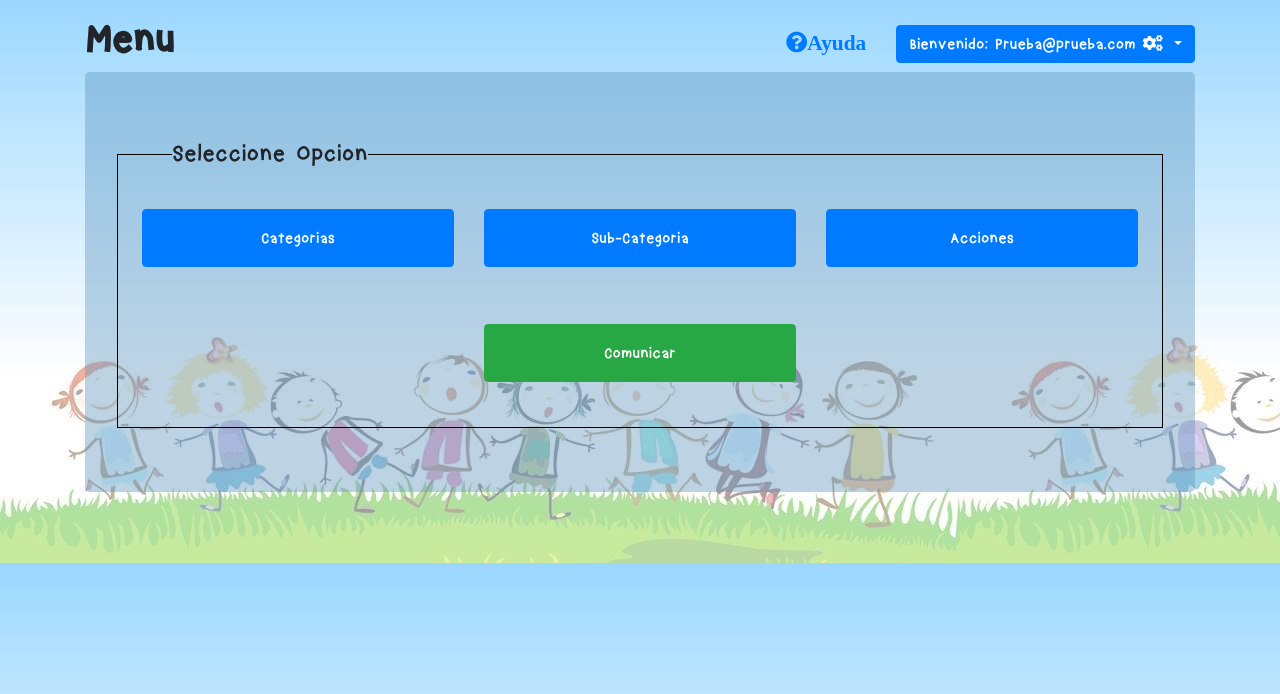
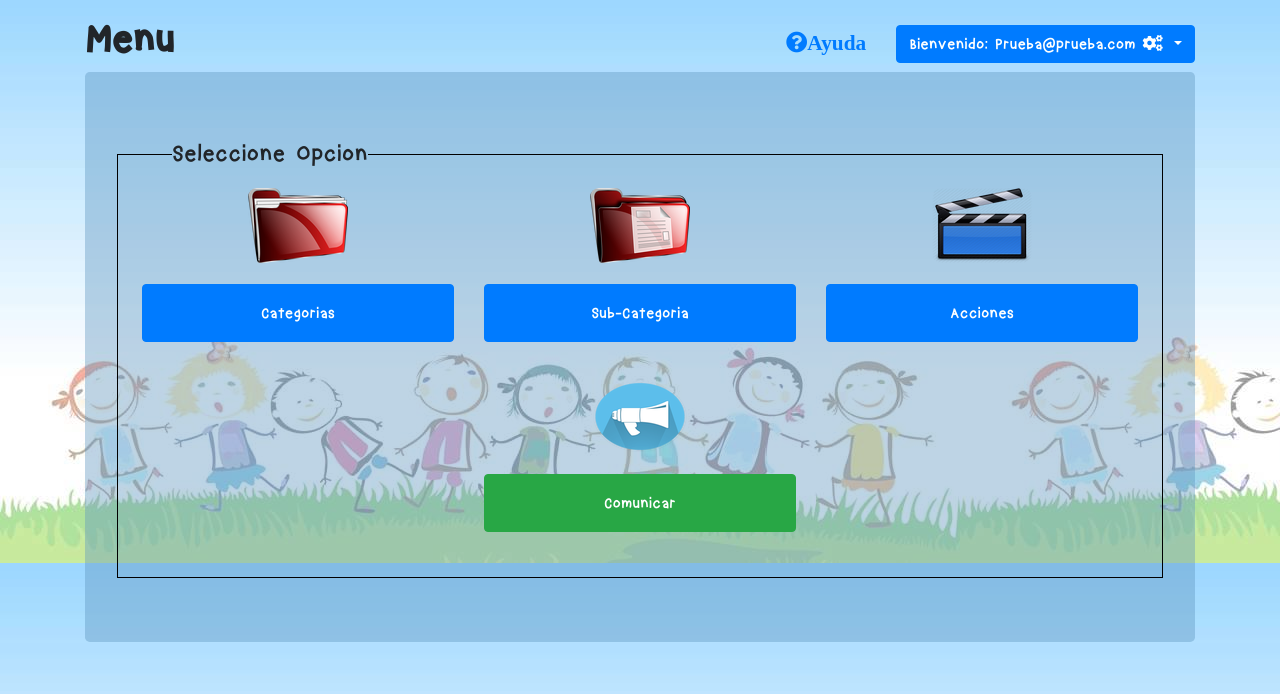
Before and after one commit to grupo-aplicaton/Aplicaton, a PHP site: page /view/user/index.php in a window 1280 px wide. Shown: the top 694 px of the page. Run offline with PHP 8.4, Linux system fonts and the light colour scheme; a user stored in the database is signed in.

Commit message:
se le agregaron iconos a los botones del menu de usuario logueado

```diff
--- a/view/user/index.php
+++ b/view/user/index.php
@@ -40,17 +40,21 @@
             <legend>Seleccione Opcion</legend>
              <div class="row justify-content-center ">
                  <div class="form-group col-12 col-md-4">
+                   <a href="categorias.php"><img src="../../img/icono-menu/categorias1.png" alt="" class="img-fluid"></a>
                    <button id="categorias" class="btn btn-primary col boton-menu">Categorias</button>
                  </div>
 
                  <div class="form-group col-12 col-md-4 ">
+                   <a href="subcategorias.php"><img src="../../img/icono-menu/subcategorias1.png" alt="" class="img-fluid"></a>
                    <button id="subcategorias" class="btn btn-primary col boton-menu">Sub-Categoria</button>
                  </div>
                  <div class="form-group col-12 col-md-4">
+                   <a href="acciones.php"><img src="../../img/icono-menu/action.png" alt="" class="img-fluid"></a>
                    <button id="acciones" class="btn btn-primary col boton-menu">Acciones</button>
                  </div>
                  <div class="w-100"></div>
                  <div class="form-group col-12 col-md-4">
+                   <a href="comunicar.php"><img src="../../img/icono-menu/comunicar1.png" alt="" class="img-fluid"></a>
                    <button class="btn btn-success col-12 boton-menu">Comunicar</button>
                  </div>
              </div>
```
Also changed, not shown: img/icono-menu/accion4.png (added), img/icono-menu/action.png (added), img/icono-menu/categorias.png (added), img/icono-menu/categorias1.png (added), img/icono-menu/comunicar.png (added), img/icono-menu/comunicar1.png (added), img/icono-menu/subcategorias.png (added), img/icono-menu/subcategorias1.png (added).
